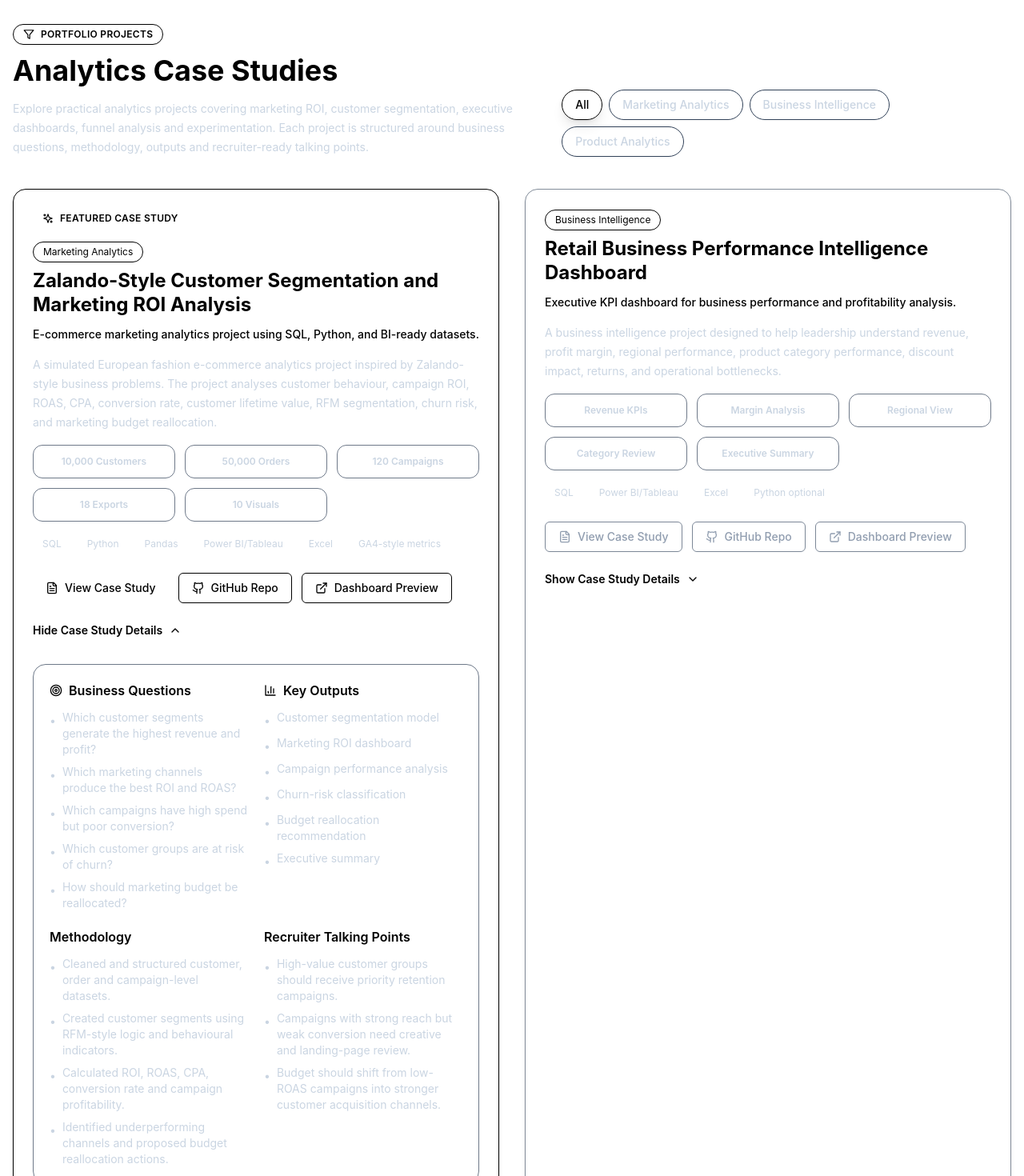
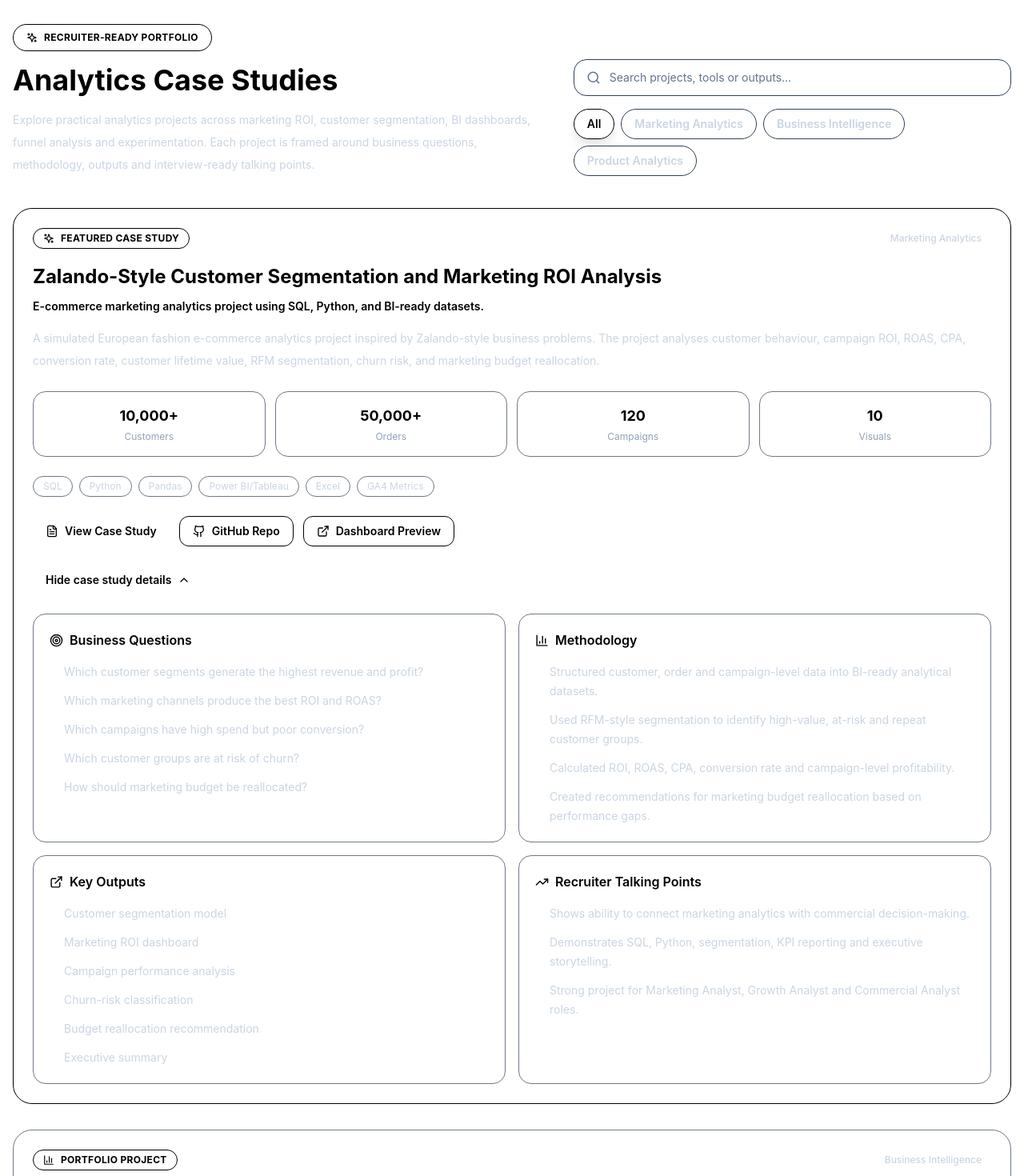
Before and after one commit to MrDawnOP/ankit-vyas-analytics-portfolio, a React (Vite) app: page / in a window 1280 px wide. Shown: the part 2640-4110 px from the top of the page at 80% size. Built offline with nearby package versions, Linux system fonts and the light colour scheme.

Commit message:
Add live Zalando dashboard link

```diff
--- a/src/components/Projects.jsx
+++ b/src/components/Projects.jsx
@@ -1,18 +1,22 @@
 import React, { useMemo, useState } from 'react';
 import {
-  ExternalLink,
-  Github,
-  FileText,
-  Filter,
   BarChart3,
-  Target,
   ChevronDown,
   ChevronUp,
+  ExternalLink,
+  FileText,
+  Github,
+  Search,
   Sparkles,
+  Target,
+  TrendingUp,
 } from 'lucide-react';
 
 const ZALANDO_REPO =
   'https://github.com/MrDawnOP/zalando-style-customer-segmentation-roi';
+
+const ZALANDO_DASHBOARD =
+  'PASTE_YOUR_LIVE_DASHBOARD_URL_HERE';
 
 const projects = [
   {
@@ -21,15 +25,15 @@
       'E-commerce marketing analytics project using SQL, Python, and BI-ready datasets.',
     category: 'Marketing Analytics',
     featured: true,
-    metrics: [
-      '10,000 Customers',
-      '50,000 Orders',
-      '120 Campaigns',
-      '18 Exports',
-      '10 Visuals',
-    ],
+    status: 'Featured Case Study',
     description:
       'A simulated European fashion e-commerce analytics project inspired by Zalando-style business problems. The project analyses customer behaviour, campaign ROI, ROAS, CPA, conversion rate, customer lifetime value, RFM segmentation, churn risk, and marketing budget reallocation.',
+    metrics: [
+      { label: 'Customers', value: '10,000+' },
+      { label: 'Orders', value: '50,000+' },
+      { label: 'Campaigns', value: '120' },
+      { label: 'Visuals', value: '10' },
+    ],
     questions: [
       'Which customer segments generate the highest revenue and profit?',
       'Which marketing channels produce the best ROI and ROAS?',
@@ -38,17 +42,11 @@
       'How should marketing budget be reallocated?',
     ],
     methodology: [
-      'Cleaned and structured customer, order and campaign-level datasets.',
-      'Created customer segments using RFM-style logic and behavioural indicators.',
-      'Calculated ROI, ROAS, CPA, conversion rate and campaign profitability.',
-      'Identified underperforming channels and proposed budget reallocation actions.',
+      'Structured customer, order and campaign-level data into BI-ready analytical datasets.',
+      'Used RFM-style segmentation to identify high-value, at-risk and repeat customer groups.',
+      'Calculated ROI, ROAS, CPA, conversion rate and campaign-level profitability.',
+      'Created recommendations for marketing budget reallocation based on performance gaps.',
     ],
-    insights: [
-      'High-value customer groups should receive priority retention campaigns.',
-      'Campaigns with strong reach but weak conversion need creative and landing-page review.',
-      'Budget should shift from low-ROAS campaigns into stronger customer acquisition channels.',
-    ],
-    tools: ['SQL', 'Python', 'Pandas', 'Power BI/Tableau', 'Excel', 'GA4-style metrics'],
     outputs: [
       'Customer segmentation model',
       'Marketing ROI dashboard',
@@ -57,10 +55,16 @@
       'Budget reallocation recommendation',
       'Executive summary',
     ],
+    talkingPoints: [
+      'Shows ability to connect marketing analytics with commercial decision-making.',
+      'Demonstrates SQL, Python, segmentation, KPI reporting and executive storytelling.',
+      'Strong project for Marketing Analyst, Growth Analyst and Commercial Analyst roles.',
+    ],
+    tools: ['SQL', 'Python', 'Pandas', 'Power BI/Tableau', 'Excel', 'GA4 Metrics'],
     links: {
       caseStudy: ZALANDO_REPO,
       github: ZALANDO_REPO,
-      dashboard: ZALANDO_REPO,
+      dashboard: ZALANDO_DASHBOARD,
     },
   },
   {
@@ -69,15 +73,15 @@
       'Executive KPI dashboard for business performance and profitability analysis.',
     category: 'Business Intelligence',
     featured: false,
-    metrics: [
-      'Revenue KPIs',
-      'Margin Analysis',
-      'Regional View',
-      'Category Review',
-      'Executive Summary',
-    ],
+    status: 'Portfolio Project',
     description:
       'A business intelligence project designed to help leadership understand revenue, profit margin, regional performance, product category performance, discount impact, returns, and operational bottlenecks.',
+    metrics: [
+      { label: 'Focus', value: 'KPI' },
+      { label: 'View', value: 'Exec' },
+      { label: 'Analysis', value: 'Margin' },
+      { label: 'Output', value: 'BI' },
+    ],
     questions: [
       'Which products and regions are driving revenue?',
       'Where is profit margin leaking?',
@@ -85,17 +89,11 @@
       'How should leadership prioritise improvement actions?',
     ],
     methodology: [
-      'Defined executive KPI requirements and dashboard structure.',
-      'Created business-friendly revenue, margin, discount and returns views.',
-      'Compared product and regional performance to identify commercial gaps.',
-      'Translated dashboard findings into leadership recommendations.',
+      'Defined executive-level KPIs for revenue, margin, discounting, returns and regional performance.',
+      'Designed dashboard sections for leadership review and business performance monitoring.',
+      'Compared product and region performance to identify profitability gaps.',
+      'Translated dashboard findings into business recommendations.',
     ],
-    insights: [
-      'Margin leakage can be reduced by reviewing discount-heavy categories.',
-      'Regional performance differences highlight where commercial focus is needed.',
-      'Return-heavy categories require closer operational and product review.',
-    ],
-    tools: ['SQL', 'Power BI/Tableau', 'Excel', 'Python optional'],
     outputs: [
       'Executive dashboard',
       'KPI dictionary',
@@ -103,6 +101,12 @@
       'Product/category profitability review',
       'Business recommendation report',
     ],
+    talkingPoints: [
+      'Shows dashboard thinking and business intelligence structure.',
+      'Useful for BI Analyst, Business Analyst and Commercial Analyst interviews.',
+      'Demonstrates ability to turn operational data into leadership-ready insight.',
+    ],
+    tools: ['SQL', 'Power BI/Tableau', 'Excel', 'Python Optional'],
     links: {
       caseStudy: '#',
       github: '#',
@@ -115,15 +119,15 @@
       'Product analytics project focused on conversion uplift and statistical testing.',
     category: 'Product Analytics',
     featured: false,
+    status: 'Portfolio Project',
+    description:
+      'An experimentation project analysing an e-commerce checkout funnel. It compares Version A and Version B of a checkout journey to measure conversion uplift, statistical significance, funnel drop-off and revenue impact.',
     metrics: [
-      'A/B Test',
-      'Funnel Analysis',
-      'Conversion Uplift',
-      'p-value',
-      'Recommendation',
+      { label: 'Method', value: 'A/B' },
+      { label: 'Focus', value: 'Funnel' },
+      { label: 'Metric', value: 'CVR' },
+      { label: 'Output', value: 'Rollout' },
     ],
-    description:
-      'An experimentation project analysing an e-commerce checkout funnel. It compares Version A and Version B of a checkout journey to measure conversion uplift, statistical significance, funnel drop-off, and revenue impact.',
     questions: [
       'Did the new checkout journey improve conversion?',
       'Was the uplift statistically significant?',
@@ -131,17 +135,11 @@
       'Should the product team roll out the new version?',
     ],
     methodology: [
-      'Defined control and variant groups for checkout funnel comparison.',
-      'Calculated conversion rate, uplift, confidence interval and p-value.',
-      'Analysed funnel drop-off by step and customer segment.',
+      'Compared control and variant groups across the checkout journey.',
+      'Calculated conversion rate, uplift, p-value and confidence interval.',
+      'Reviewed funnel drop-off by stage and customer segment.',
       'Prepared a product recommendation based on statistical and commercial impact.',
     ],
-    insights: [
-      'Checkout changes should be judged by both conversion uplift and revenue impact.',
-      'Segment-level results help identify where rollout is strongest.',
-      'Statistical significance protects teams from acting on noisy results.',
-    ],
-    tools: ['SQL', 'Python', 'Pandas', 'Matplotlib', 'Tableau/Looker Studio', 'Statistics'],
     outputs: [
       'Funnel analysis',
       'A/B test readout',
@@ -150,6 +148,12 @@
       'Segment-level performance',
       'Product recommendation',
     ],
+    talkingPoints: [
+      'Shows product analytics and experimentation understanding.',
+      'Demonstrates statistical thinking beyond basic dashboarding.',
+      'Strong fit for Product Analyst and Growth Analyst roles.',
+    ],
+    tools: ['SQL', 'Python', 'Pandas', 'Matplotlib', 'Looker/Tableau', 'Statistics'],
     links: {
       caseStudy: '#',
       github: '#',
@@ -160,24 +164,24 @@
 
 const categories = ['All', ...new Set(projects.map((project) => project.category))];
 
-const isRealLink = (url) => url && url !== '#';
+const isValidLink = (href) => href && href !== '#';
 
-const ProjectLink = ({ href, children, variant = 'outline' }) => {
+const ActionButton = ({ href, children, variant = 'outline' }) => {
   const baseClass =
-    'inline-flex items-center justify-center gap-2 rounded-md px-4 py-2 text-sm font-medium transition duration-200';
+    'inline-flex items-center justify-center gap-2 rounded-xl px-4 py-2 text-sm font-semibold transition duration-200';
 
-  const variants = {
+  const styles = {
     primary:
-      'bg-accent text-primary hover:-translate-y-0.5 hover:bg-opacity-90 hover:shadow-lg',
+      'bg-accent text-primary hover:-translate-y-0.5 hover:shadow-lg hover:shadow-accent/20',
     outline:
-      'border border-accent text-accent hover:-translate-y-0.5 hover:bg-accent hover:text-primary hover:shadow-lg',
+      'border border-accent/60 text-accent hover:-translate-y-0.5 hover:bg-accent hover:text-primary',
     disabled:
-      'cursor-not-allowed border border-slate-600 text-slate-500 opacity-70',
+      'cursor-not-allowed border border-slate-700 text-slate-500 opacity-70',
   };
 
-  if (!isRealLink(href)) {
+  if (!isValidLink(href)) {
     return (
-      <span className={`${baseClass} ${variants.disabled}`} title="Link coming soon">
+      <span className={`${baseClass} ${styles.disabled}`} title="Link coming soon">
         {children}
       </span>
     );
@@ -188,160 +192,149 @@
       href={href}
       target="_blank"
       rel="noreferrer"
-      className={`${baseClass} ${variants[variant]}`}
+      className={`${baseClass} ${styles[variant]}`}
     >
       {children}
     </a>
   );
 };
 
+const DetailList = ({ title, icon: Icon, items }) => (
+  <div className="rounded-2xl border border-slate-700/70 bg-primary/70 p-5">
+    <h4 className="mb-4 flex items-center gap-2 font-semibold text-light">
+      <Icon size={17} className="text-accent" />
+      {title}
+    </h4>
+
+    <ul className="space-y-3 text-sm leading-6 text-slate-300">
+      {items.map((item) => (
+        <li key={item} className="flex gap-3">
+          <span className="mt-2 h-1.5 w-1.5 shrink-0 rounded-full bg-accent" />
+          <span>{item}</span>
+        </li>
+      ))}
+    </ul>
+  </div>
+);
+
 const ProjectCard = ({ project }) => {
   const [open, setOpen] = useState(project.featured);
 
   return (
     <article
-      className={`group relative overflow-hidden rounded-2xl border p-6 shadow-md transition duration-300 hover:-translate-y-1 hover:shadow-2xl ${
+      className={`group relative overflow-hidden rounded-3xl border p-6 transition duration-300 hover:-translate-y-1 hover:shadow-2xl ${
         project.featured
-          ? 'border-accent/50 bg-secondary'
-          : 'border-slate-700/60 bg-secondary/70'
+          ? 'border-accent/50 bg-secondary shadow-accent/10'
+          : 'border-slate-700/70 bg-secondary/80'
       }`}
     >
-      {project.featured && (
-        <div className="mb-4 inline-flex items-center gap-2 rounded-full bg-accent/10 px-3 py-1 text-xs font-semibold uppercase tracking-wide text-accent">
-          <Sparkles size={14} />
-          Featured Case Study
+      <div className="absolute right-0 top-0 h-32 w-32 rounded-full bg-accent/10 blur-3xl transition group-hover:bg-accent/20" />
+
+      <div className="relative">
+        <div className="mb-5 flex flex-wrap items-center justify-between gap-3">
+          <span className="inline-flex items-center gap-2 rounded-full border border-accent/30 bg-accent/10 px-3 py-1 text-xs font-bold uppercase tracking-wide text-accent">
+            {project.featured ? <Sparkles size={14} /> : <BarChart3 size={14} />}
+            {project.status}
+          </span>
+
+          <span className="rounded-full bg-primary/70 px-3 py-1 text-xs font-medium text-slate-300">
+            {project.category}
+          </span>
         </div>
-      )}
-
-      <div className="flex flex-col gap-4">
-        <div>
-          <p className="mb-2 inline-flex rounded-full border border-accent/30 px-3 py-1 text-xs text-accent">
-            {project.category}
-          </p>
 
         <h3 className="text-2xl font-bold leading-tight text-light">
           {project.title}
         </h3>
 
-          <p className="mt-3 text-sm font-medium text-accent">
+        <p className="mt-3 text-sm font-semibold text-accent">
           {project.subtitle}
         </p>
 
-          <p className="mt-4 text-sm leading-6 text-slate-300">
+        <p className="mt-4 text-sm leading-7 text-slate-300">
           {project.description}
         </p>
-        </div>
 
-        <div className="grid grid-cols-2 gap-3 sm:grid-cols-3">
+        <div className="mt-6 grid grid-cols-2 gap-3 sm:grid-cols-4">
           {project.metrics.map((metric) => (
             <div
-              key={metric}
-              className="rounded-xl border border-slate-700/70 bg-primary/60 p-3 text-center"
+              key={`${metric.label}-${metric.value}`}
+              className="rounded-2xl border border-slate-700/70 bg-primary/70 p-4 text-center"
             >
-              <p className="text-xs font-semibold text-slate-300">{metric}</p>
+              <p className="text-lg font-bold text-light">{metric.value}</p>
+              <p className="mt-1 text-xs text-slate-400">{metric.label}</p>
             </div>
           ))}
         </div>
 
-        <div className="flex flex-wrap gap-2">
+        <div className="mt-6 flex flex-wrap gap-2">
           {project.tools.map((tool) => (
             <span
               key={tool}
-              className="rounded-full bg-primary/70 px-3 py-1 text-xs text-slate-300"
+              className="rounded-full border border-slate-700/70 bg-primary/60 px-3 py-1 text-xs text-slate-300"
             >
               {tool}
             </span>
           ))}
         </div>
 
-        <div className="flex flex-wrap gap-3 pt-2">
-          <ProjectLink href={project.links.caseStudy} variant="primary">
+        <div className="mt-6 flex flex-wrap gap-3">
+          <ActionButton href={project.links.caseStudy} variant="primary">
             <FileText size={16} />
             View Case Study
-          </ProjectLink>
+          </ActionButton>
 
-          <ProjectLink href={project.links.github}>
+          <ActionButton href={project.links.github}>
             <Github size={16} />
             GitHub Repo
-          </ProjectLink>
+          </ActionButton>
 
-          <ProjectLink href={project.links.dashboard}>
+          <ActionButton href={project.links.dashboard}>
             <ExternalLink size={16} />
             Dashboard Preview
-          </ProjectLink>
+          </ActionButton>
         </div>
 
         <button
           type="button"
           onClick={() => setOpen((current) => !current)}
-          className="mt-2 inline-flex w-fit items-center gap-2 text-sm font-semibold text-accent transition hover:translate-x-1"
+          className="mt-6 inline-flex items-center gap-2 rounded-xl bg-primary/70 px-4 py-2 text-sm font-semibold text-accent transition hover:translate-x-1 hover:bg-primary"
         >
           {open ? (
             <>
-              Hide Case Study Details <ChevronUp size={16} />
+              Hide case study details <ChevronUp size={16} />
             </>
           ) : (
             <>
-              Show Case Study Details <ChevronDown size={16} />
+              Show case study details <ChevronDown size={16} />
             </>
           )}
         </button>
 
         {open && (
-          <div className="mt-4 grid gap-5 rounded-2xl border border-slate-700/70 bg-primary/70 p-5 md:grid-cols-2">
-            <div>
-              <h4 className="mb-3 flex items-center gap-2 font-semibold text-light">
-                <Target size={16} className="text-accent" />
-                Business Questions
-              </h4>
-              <ul className="space-y-2 text-sm text-slate-300">
-                {project.questions.map((question) => (
-                  <li key={question} className="flex gap-2">
-                    <span className="mt-1 text-accent">•</span>
-                    <span>{question}</span>
-                  </li>
-                ))}
-              </ul>
-            </div>
+          <div className="mt-6 grid gap-4 lg:grid-cols-2">
+            <DetailList
+              title="Business Questions"
+              icon={Target}
+              items={project.questions}
+            />
 
-            <div>
-              <h4 className="mb-3 flex items-center gap-2 font-semibold text-light">
-                <BarChart3 size={16} className="text-accent" />
-                Key Outputs
-              </h4>
-              <ul className="space-y-2 text-sm text-slate-300">
-                {project.outputs.map((output) => (
-                  <li key={output} className="flex gap-2">
-                    <span className="mt-1 text-accent">•</span>
-                    <span>{output}</span>
-                  </li>
-                ))}
-              </ul>
-            </div>
+            <DetailList
+              title="Methodology"
+              icon={BarChart3}
+              items={project.methodology}
+            />
 
-            <div>
-              <h4 className="mb-3 font-semibold text-light">Methodology</h4>
-              <ul className="space-y-2 text-sm text-slate-300">
-                {project.methodology.map((item) => (
-                  <li key={item} className="flex gap-2">
-                    <span className="mt-1 text-accent">•</span>
-                    <span>{item}</span>
-                  </li>
-                ))}
-              </ul>
-            </div>
+            <DetailList
+              title="Key Outputs"
+              icon={ExternalLink}
+              items={project.outputs}
+            />
 
-            <div>
-              <h4 className="mb-3 font-semibold text-light">Recruiter Talking Points</h4>
-              <ul className="space-y-2 text-sm text-slate-300">
-                {project.insights.map((insight) => (
-                  <li key={insight} className="flex gap-2">
-                    <span className="mt-1 text-accent">•</span>
-                    <span>{insight}</span>
-                  </li>
-                ))}
-              </ul>
-            </div>
+            <DetailList
+              title="Recruiter Talking Points"
+              icon={TrendingUp}
+              items={project.talkingPoints}
+            />
           </div>
         )}
       </div>
@@ -351,35 +344,67 @@
 
 const Projects = () => {
   const [activeCategory, setActiveCategory] = useState('All');
+  const [searchTerm, setSearchTerm] = useState('');
 
   const filteredProjects = useMemo(() => {
-    if (activeCategory === 'All') {
-      return projects;
-    }
+    const query = searchTerm.trim().toLowerCase();
 
-    return projects.filter((project) => project.category === activeCategory);
-  }, [activeCategory]);
+    return projects.filter((project) => {
+      const matchesCategory =
+        activeCategory === 'All' || project.category === activeCategory;
+
+      const searchableText = [
+        project.title,
+        project.subtitle,
+        project.category,
+        project.description,
+        ...project.tools,
+        ...project.outputs,
+      ]
+        .join(' ')
+        .toLowerCase();
+
+      const matchesSearch = !query || searchableText.includes(query);
+
+      return matchesCategory && matchesSearch;
+    });
+  }, [activeCategory, searchTerm]);
 
   return (
     <section id="projects" className="bg-primary py-20 text-light">
       <div className="mx-auto max-w-7xl px-4">
-        <div className="mb-10 flex flex-col justify-between gap-6 md:flex-row md:items-end">
+        <div className="mb-10 grid gap-8 lg:grid-cols-[1.1fr_0.9fr] lg:items-end">
           <div>
-            <p className="mb-3 inline-flex items-center gap-2 rounded-full border border-accent/30 px-3 py-1 text-xs font-semibold uppercase tracking-wide text-accent">
-              <Filter size={14} />
-              Portfolio Projects
+            <p className="mb-4 inline-flex items-center gap-2 rounded-full border border-accent/30 bg-accent/10 px-4 py-2 text-xs font-bold uppercase tracking-wide text-accent">
+              <Sparkles size={14} />
+              Recruiter-ready portfolio
             </p>
 
             <h2 className="text-3xl font-bold text-accent md:text-4xl">
               Analytics Case Studies
             </h2>
 
-            <p className="mt-4 max-w-2xl text-sm leading-6 text-slate-300">
-              Explore practical analytics projects covering marketing ROI,
-              customer segmentation, executive dashboards, funnel analysis and
-              experimentation. Each project is structured around business
-              questions, methodology, outputs and recruiter-ready talking points.
+            <p className="mt-4 max-w-2xl text-sm leading-7 text-slate-300">
+              Explore practical analytics projects across marketing ROI, customer
+              segmentation, BI dashboards, funnel analysis and experimentation.
+              Each project is framed around business questions, methodology,
+              outputs and interview-ready talking points.
             </p>
+          </div>
+
+          <div className="space-y-4">
+            <div className="relative">
+              <Search
+                size={18}
+                className="absolute left-4 top-1/2 -translate-y-1/2 text-slate-500"
+              />
+              <input
+                type="text"
+                value={searchTerm}
+                onChange={(event) => setSearchTerm(event.target.value)}
+                placeholder="Search projects, tools or outputs..."
+                className="w-full rounded-2xl border border-slate-700 bg-secondary px-11 py-3 text-sm text-light outline-none transition placeholder:text-slate-500 focus:border-accent"
+              />
             </div>
 
             <div className="flex flex-wrap gap-2">
@@ -388,9 +413,9 @@
                   key={category}
                   type="button"
                   onClick={() => setActiveCategory(category)}
-                className={`rounded-full border px-4 py-2 text-sm font-medium transition duration-200 ${
+                  className={`rounded-full border px-4 py-2 text-sm font-semibold transition duration-200 ${
                     activeCategory === category
-                    ? 'border-accent bg-accent text-primary shadow-lg'
+                      ? 'border-accent bg-accent text-primary shadow-lg shadow-accent/20'
                       : 'border-slate-700 text-slate-300 hover:border-accent hover:text-accent'
                   }`}
                 >
@@ -399,12 +424,22 @@
               ))}
             </div>
           </div>
+        </div>
 
-        <div className="grid gap-8 lg:grid-cols-2">
+        {filteredProjects.length > 0 ? (
+          <div className="grid gap-8">
             {filteredProjects.map((project) => (
               <ProjectCard project={project} key={project.title} />
             ))}
           </div>
+        ) : (
+          <div className="rounded-3xl border border-slate-700 bg-secondary p-10 text-center">
+            <p className="text-lg font-semibold text-light">No matching projects found.</p>
+            <p className="mt-2 text-sm text-slate-400">
+              Try searching for SQL, Power BI, marketing, funnel or segmentation.
+            </p>
+          </div>
+        )}
       </div>
     </section>
   );
```
Lines whose indentation alone changed are shown as unchanged.
